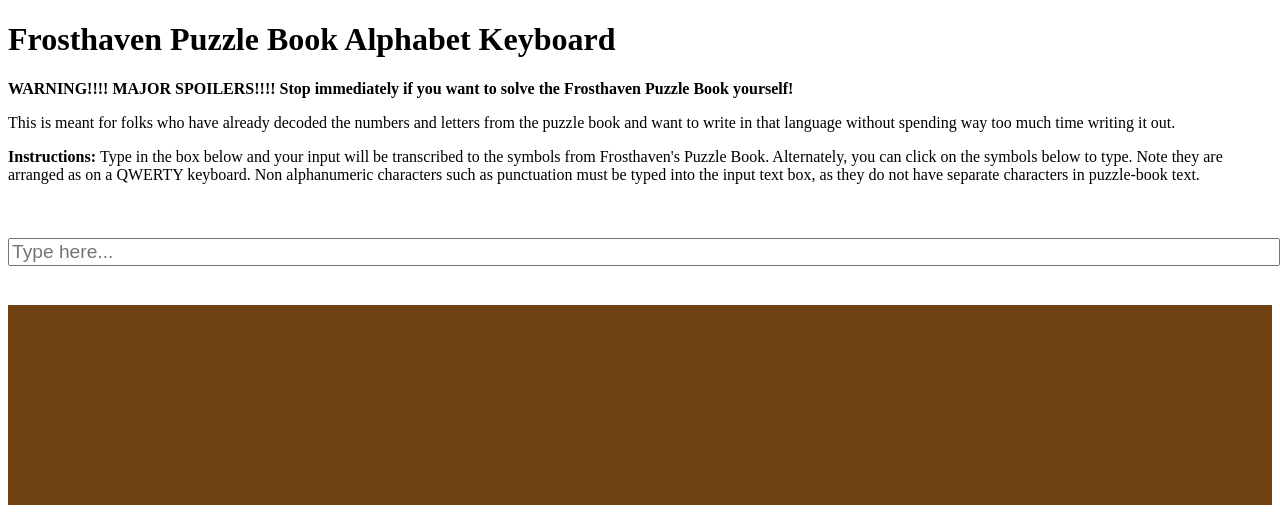
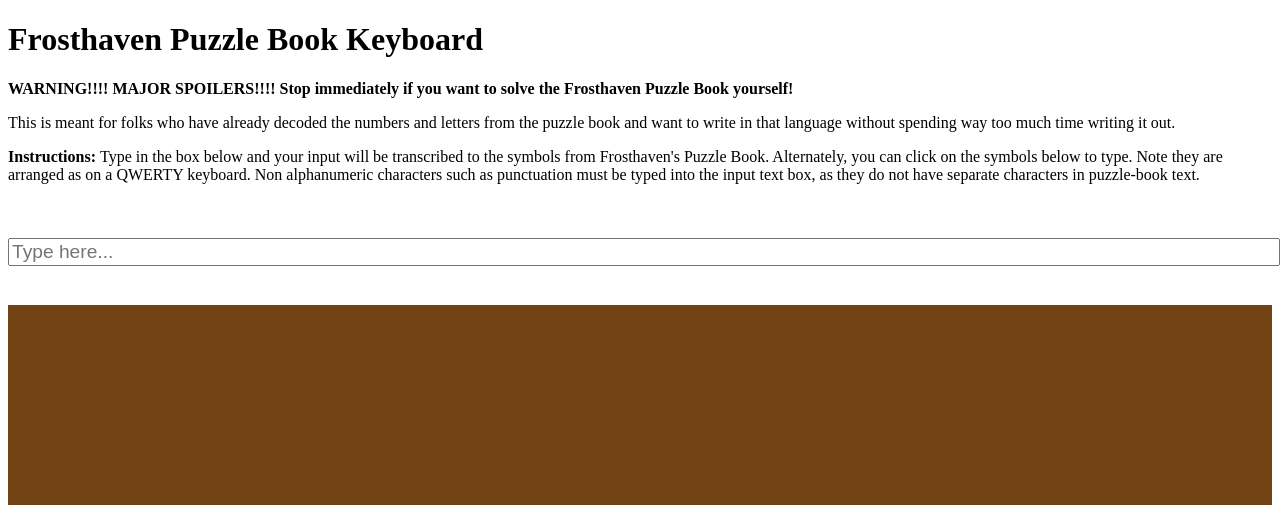
Before and after one commit to jonsayer/frosty-text, a plain HTML site: page index.html in a window 1280 px wide. Shown: the top 523 px of the page. Drawn offline with Linux system fonts and the light colour scheme.

Commit message:
text updates

```diff
--- a/index.html
+++ b/index.html
@@ -39,7 +39,7 @@
     </style>
 </head>
 <body>
-    <h1>Frosthaven Puzzle Book Alphabet Keyboard</h1>
+    <h1>Frosthaven Puzzle Book Keyboard</h1>
     <p><strong>WARNING!!!! MAJOR SPOILERS!!!! Stop immediately if you want to solve the Frosthaven Puzzle Book yourself!</strong></p>
     <p>This is meant for folks who have already decoded the numbers and letters from the puzzle book and want to write in that language without
         spending way too much time writing it out.
```
Also changed, not shown: 1 other file.
